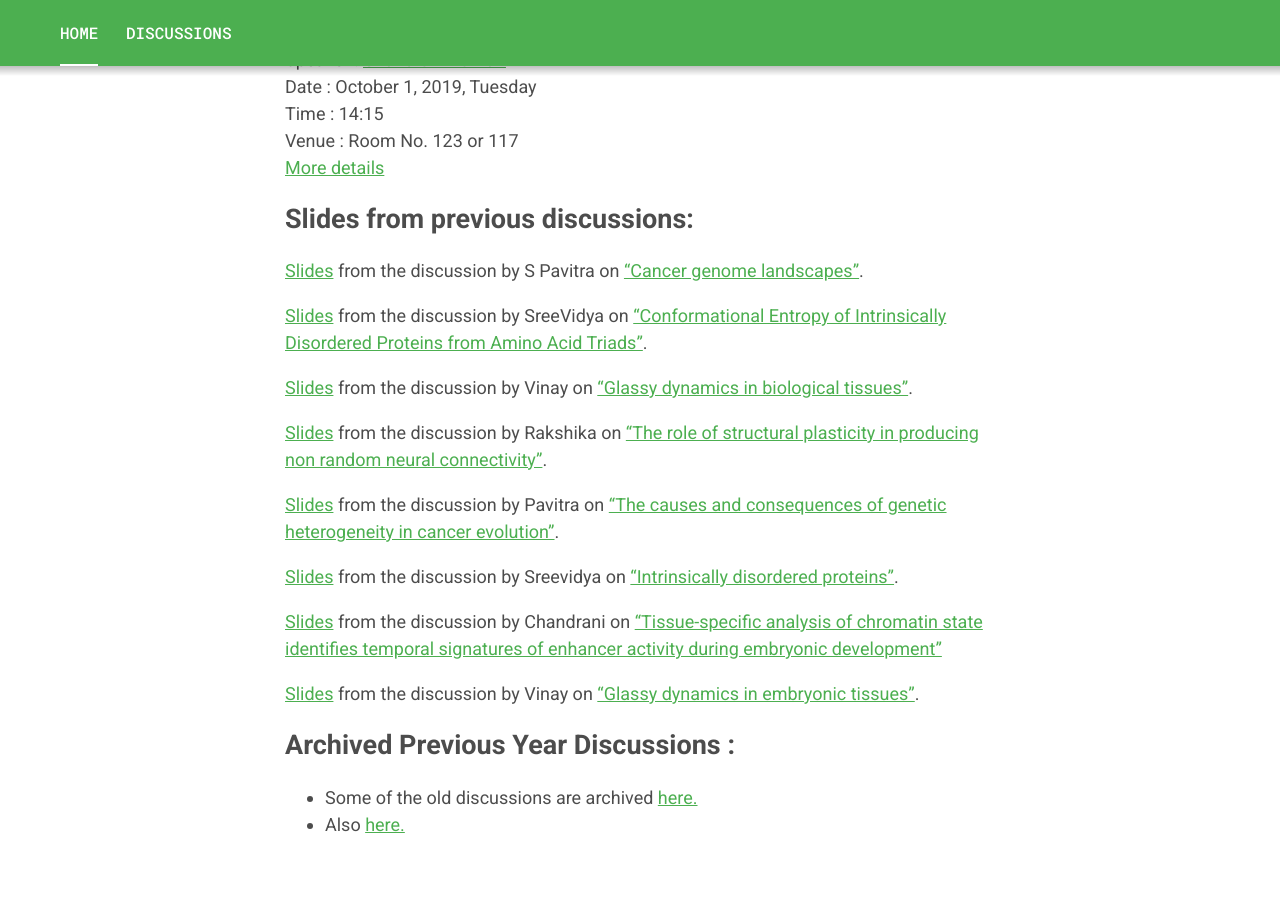
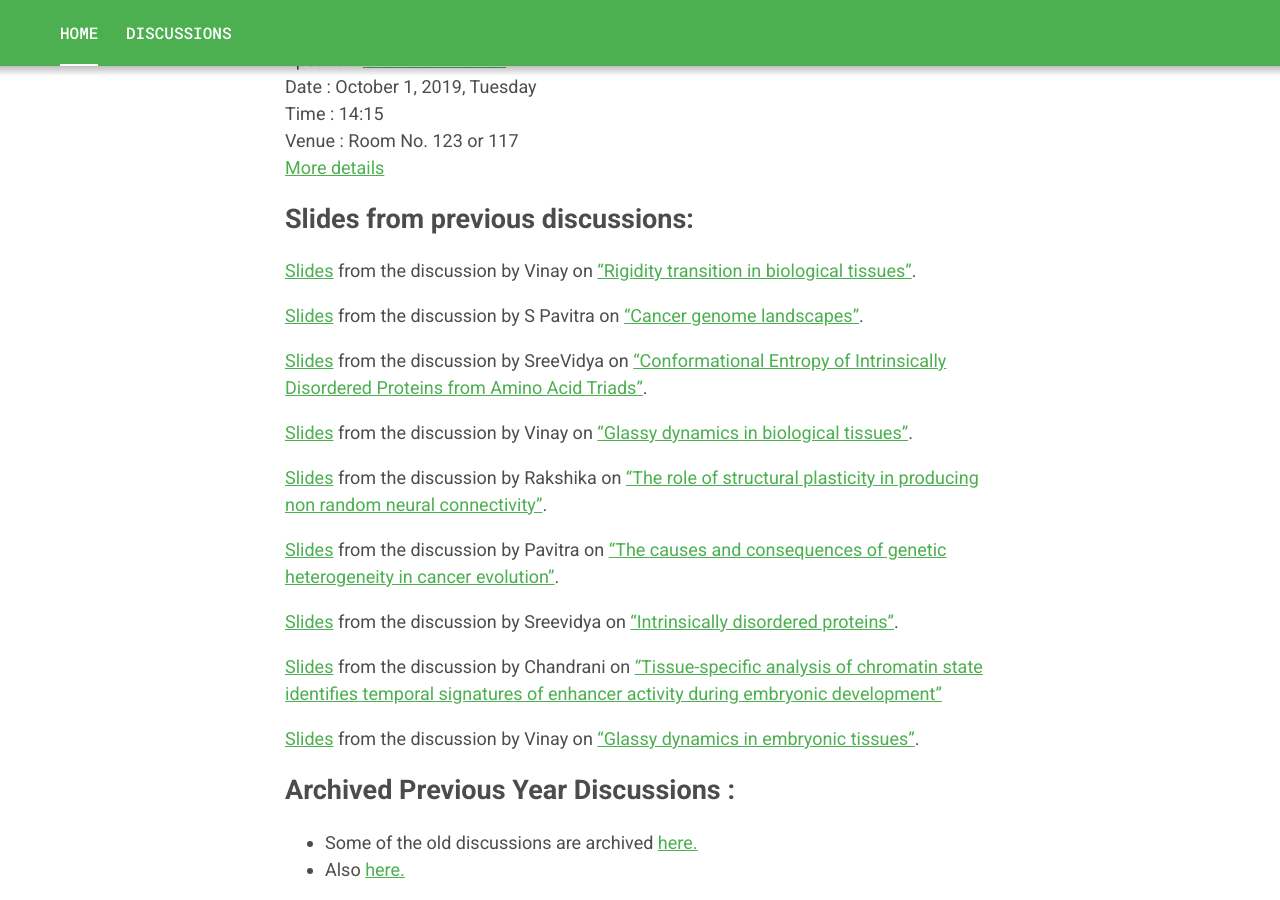
Before and after one commit to vinayphys/discussion2020, a Jekyll site: the page built from index.markdown, in a window 1280 px wide and 900 px high, scrolled down 964 px. Built offline with Jekyll 4.4.1, drawn with Linux system fonts in a browser that asks for light colours.

Commit message:
Update index.markdown

```diff
--- a/index.markdown
+++ b/index.markdown
@@ -30,6 +30,8 @@
 
 ## Slides from previous discussions:
 
+[Slides](https://github.com/vinayphys/discussion2019/blob/master/slides/vinay_discussion2019_3.pdf) from the discussion by Vinay on ["Rigidity transition in biological tissues"](https://vinayphys.github.io/discussion2019/2019/09/Rigidity_transition).
+
 [Slides](https://github.com/vinayphys/discussion2019/blob/master/slides/cancer_Genome_landscape_pavitra.pdf) from the discussion by S Pavitra on ["Cancer genome landscapes"](https://vinayphys.github.io/discussion2019/2019/09/cancer_genome_landscape).
 
 [Slides](https://github.com/vinayphys/discussion2019/blob/master/slides/Conformational_Entropy_of_IDP_SreeVidya.pdf) from the discussion by SreeVidya on ["Conformational Entropy of Intrinsically Disordered Proteins from Amino Acid Triads"](https://vinayphys.github.io/discussion2019/2019/09/conformational_entropy_of_IDP).
```
